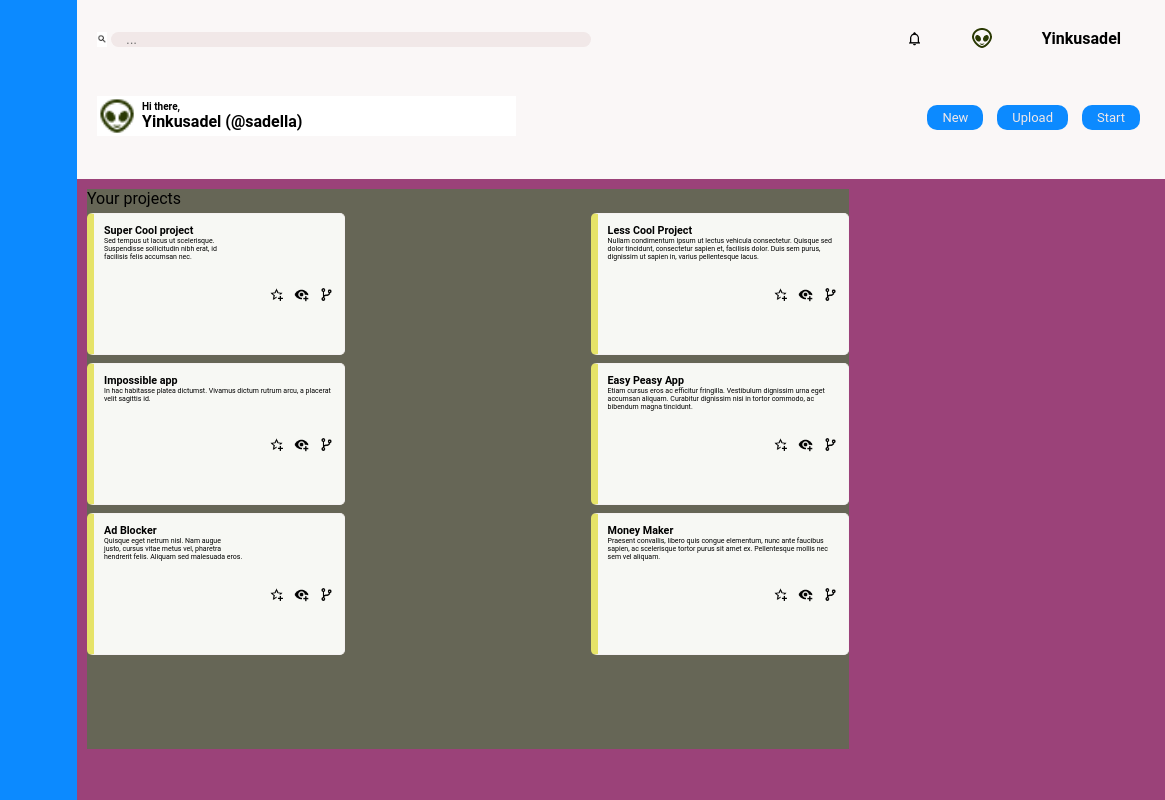
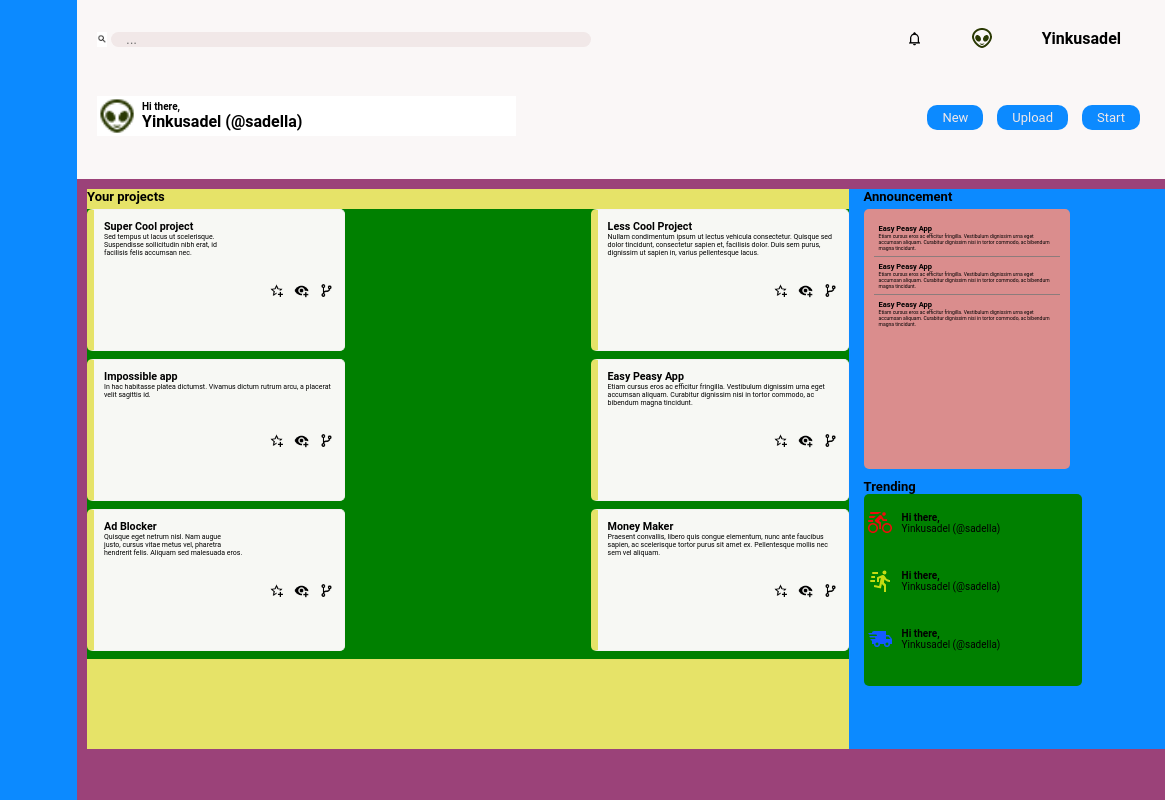
Before and after one commit to Yinkusadel/t.o.p-admin-dashboard, a website: page index.html in a window 1280 px wide. Shown: the full height of the page, 115-1280 px from the left. Drawn offline with Linux system fonts and the light colour scheme.

Commit message:
trending card added

```diff
--- a/index.html
+++ b/index.html
@@ -101,7 +101,8 @@
 
         <div class="center-body">
           <div class="your-projects">
-            <p>Your projects</p>
+            <div class="new-div">
+              <p class="content-header">Your projects</p>
               <div class="project-content">
                 <div class="project-content-left">
                   <div class="project-card">
@@ -170,15 +171,57 @@
                 </div>
               </div>
             </div>
+            <div class="announcement">
+              <div class="announcement-content">
+                <p class="content-header">Announcement</p>
+                <div class="announcement-card">
+                  <div class="card1">
+                    <h1>Easy Peasy App</h1>
+                    <p class="announcement-text">Etiam cursus eros ac efficitur fringilla. Vestibulum dignissim urna eget accumsan aliquam. Curabitur dignissim nisi in tortor commodo, ac bibendum magna tincidunt. </p>
+                  </div>
+                  <div class="card1">
+                    <h1>Easy Peasy App</h1>
+                    <p class="announcement-text">Etiam cursus eros ac efficitur fringilla. Vestibulum dignissim urna eget accumsan aliquam. Curabitur dignissim nisi in tortor commodo, ac bibendum magna tincidunt. </p>
+                  </div>
+                  <div class="card2">
+                    <h1>Easy Peasy App</h1>
+                    <p class="announcement-text">Etiam cursus eros ac efficitur fringilla. Vestibulum dignissim urna eget accumsan aliquam. Curabitur dignissim nisi in tortor commodo, ac bibendum magna tincidunt. </p>
+                  </div>
+
+
+                </div>
+                <div class="trending">
+                  <p class="Trending-header">Trending</p>
+                   <div class="trending-card">
+                      <div class="trending-child">
+                        <img src="icons/bicycle.png" alt="privacy" class="fast">
+                        <div class="fast-text">
+                          <p class="fast-head">Hi there,</p>
+                          <p>Yinkusadel (@sadella)</p>
+                        </div>
+                      </div>
+                      <div class="trending-child">
+                        <img src="icons/fast.png" alt="privacy" class="fast">
+                        <div class="fast-text">
+                          <p class="fast-head">Hi there,</p>
+                          <p>Yinkusadel (@sadella)</p>
+                        </div>
+                      </div>
+                      <div class="trending-child">
+                        <img src="icons/truck.png" alt="privacy" class="fast">
+                        <div class="fast-text">
+                          <p class="fast-head">Hi there,</p>
+                          <p>Yinkusadel (@sadella)</p>
+                        </div>
+                      </div>
 
 
 
-
-
-
-
-
-
+                    </div>
+                </div>
+              </div>
+            </div>
+          </div>
         </div>
       </section>
 
--- a/styles.css
+++ b/styles.css
@@ -159,16 +159,27 @@
     padding: 10px 10px ;
   }
 
+  .content-header {
+    font-size: small;
+    font-weight: bold;
+  }
+
   .your-projects {
+    display: flex;
     background-color: #666656;
+    height: 70vh;
+  }
+
+  .new-div {
     width: 70%;
-    height: 70vh;
+    background-color: #e6e368;
   }
 
   .project-content {
     display: flex;
     justify-content: space-between;
     margin-top: 5px;
+    background-color: green;
   }
 
   .project-card {
@@ -200,5 +211,72 @@
     height: 15px;
   }
 
-  .project-content-right {
+  .announcement {
+    width:30%;
+    background-color: #0c8aff;
+    height: 70vh;
   }
+
+  .announcement-content {
+    margin-left: 15px;
+  }
+
+  .announcement-card {
+    width: 60%;
+    background-color: #da8d8d;
+    border-radius: 5px;
+    height: 30vh;
+    padding: 10px;
+    margin-top: 5px;
+  }
+
+  .card1 {
+    font-size: 5px;
+    padding-top: 10px;
+    padding: 5px;
+    border-bottom: 1px solid #8d7c7c;
+  }
+
+  .card2 {
+    font-size: 5px;
+    padding-top: 10px;
+    padding: 5px;
+  }
+
+  .card2 {
+    font-size: 5px;
+    padding-top: 10px;
+    padding: 5px;
+  }
+
+  .Trending-header {
+    font-size: small;
+    font-weight: bold;
+    margin-top: 10px;
+  }
+
+  .trending-card {
+    display: flex;
+    flex-direction: column;
+    width: 70%;
+    background-color: green;
+    height: 24vh;
+    border-radius: 5px;
+  }
+
+  .trending-child {
+    display: flex;
+    align-items: center;
+    height: 50px;
+    font-size: 10px;
+    width: 100%;
+    padding: 4px;
+  }
+
+  .fast-text {
+    padding-left: 10px;
+  }
+
+  .fast-head {
+    font-weight: bold;
+  }
```
Also changed, not shown: icons/bicycle.png (added), icons/fast.png (added), icons/truck.png (added). Lines whose indentation alone changed are shown as unchanged.
